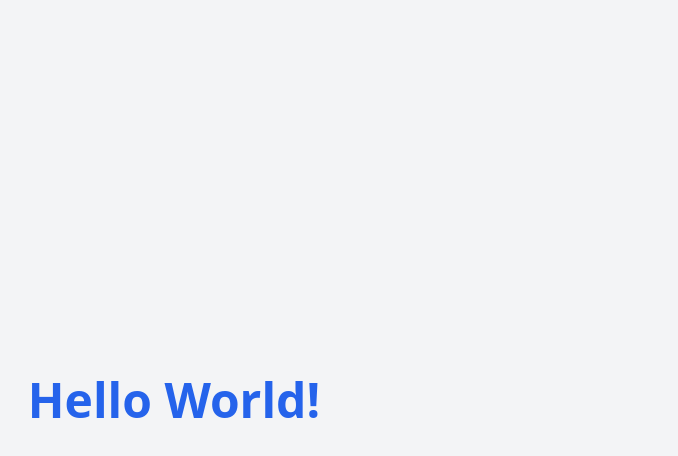
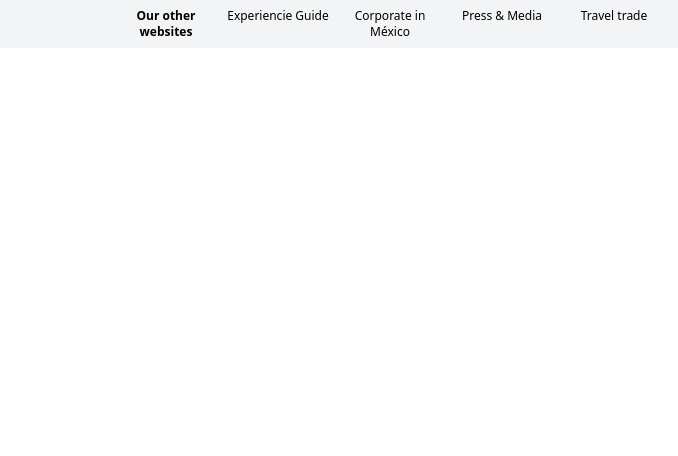
Before and after one commit to JeneHC-Dev/Visit-page, a plain HTML site: page index.html in a window 1280 px wide. Shown: the whole page, without its empty margins (466-1144 px from the left). Drawn offline with nearby package versions, Linux system fonts and the light colour scheme.

Commit message:
"start header"

```diff
--- a/index.html
+++ b/index.html
@@ -1,17 +1,43 @@
 <!DOCTYPE html>
 <html lang="en">
-<head>
-    <meta charset="UTF-8">
-    <meta name="viewport" content="width=device-width, initial-scale=1.0">
-    <title>Hello World</title>
+  <head>
+    <meta charset="UTF-8" />
+    <meta name="viewport" content="width=device-width, initial-scale=1.0" />
+    <title>Visit Us</title>
     <!-- Tailwind CSS CDN -->
     <script src="https://cdn.tailwindcss.com"></script>
     <!-- Flowbite JS CDN -->
     <script src="https://cdnjs.cloudflare.com/ajax/libs/flowbite/2.3.0/flowbite.min.js"></script>
-</head>
-<body class="bg-gray-100">
-    <div class="min-h-screen flex items-center justify-center">
-        <h1 class="text-5xl font-bold text-blue-600">Hello World!</h1>
+  </head>
+  <body>
+    <!-- https://visitsweden.com/ -->
+    <!-- Header -->
+    <div class="grid md:grid-cols-9 gap-4 bg-gray-100">
+      <div class="col-start-5 col-span-4 grid md:grid-cols-5">
+        <div class="text-xs py-2 font-bold w-full text-center py-2">
+          Our other websites
+        </div>
+        <div>
+          <button type="button" class="w-full focus:outline-none text-xs py-2">
+            Experiencie Guide
+          </button>
+        </div>
+        <div>
+          <button type="button" class="w-full focus:outline-none text-xs py-2">
+            Corporate in México
+          </button>
+        </div>
+        <div>
+          <button type="button" class="w-full focus:outline-none text-xs py-2">
+            Press & Media
+          </button>
+        </div>
+        <div>
+          <button type="button" class="w-full focus:outline-none text-xs py-2">
+            Travel trade
+          </button>
+        </div>
+      </div>
     </div>
-</body>
+  </body>
 </html>
```
